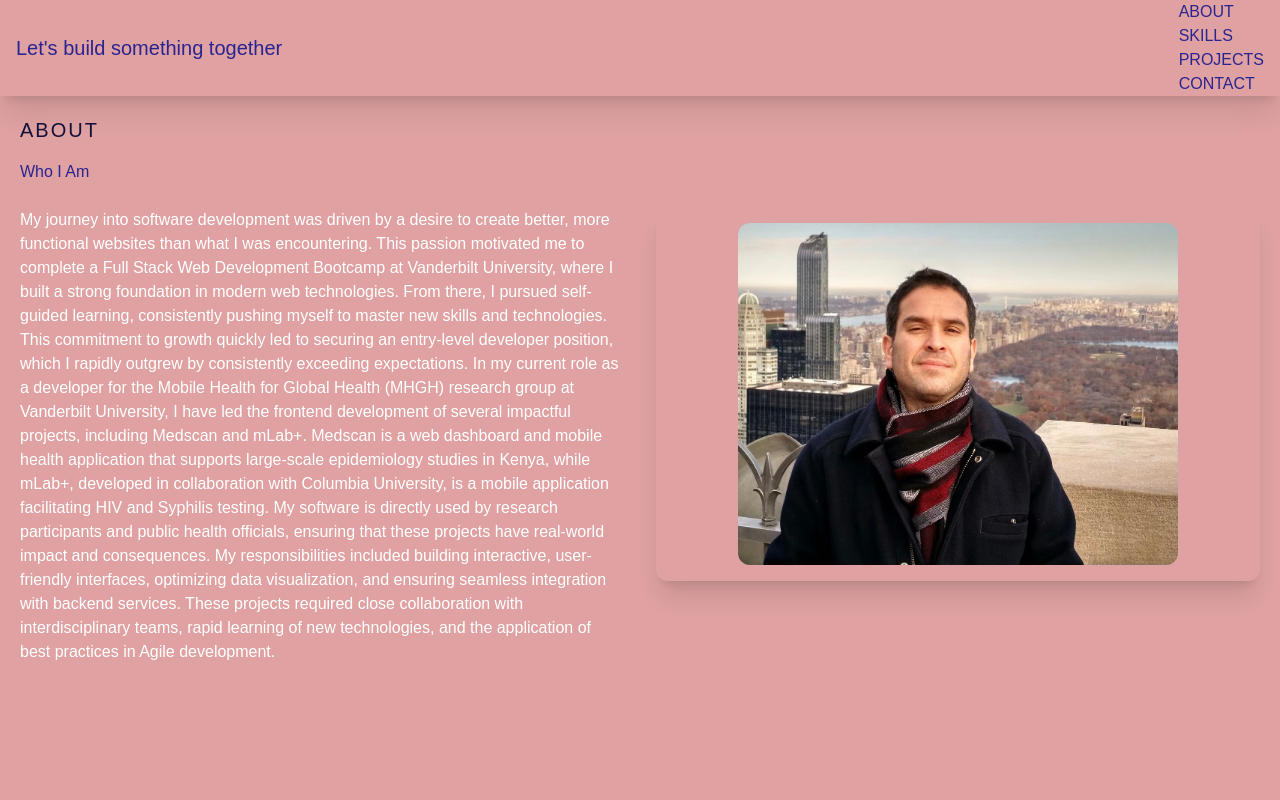
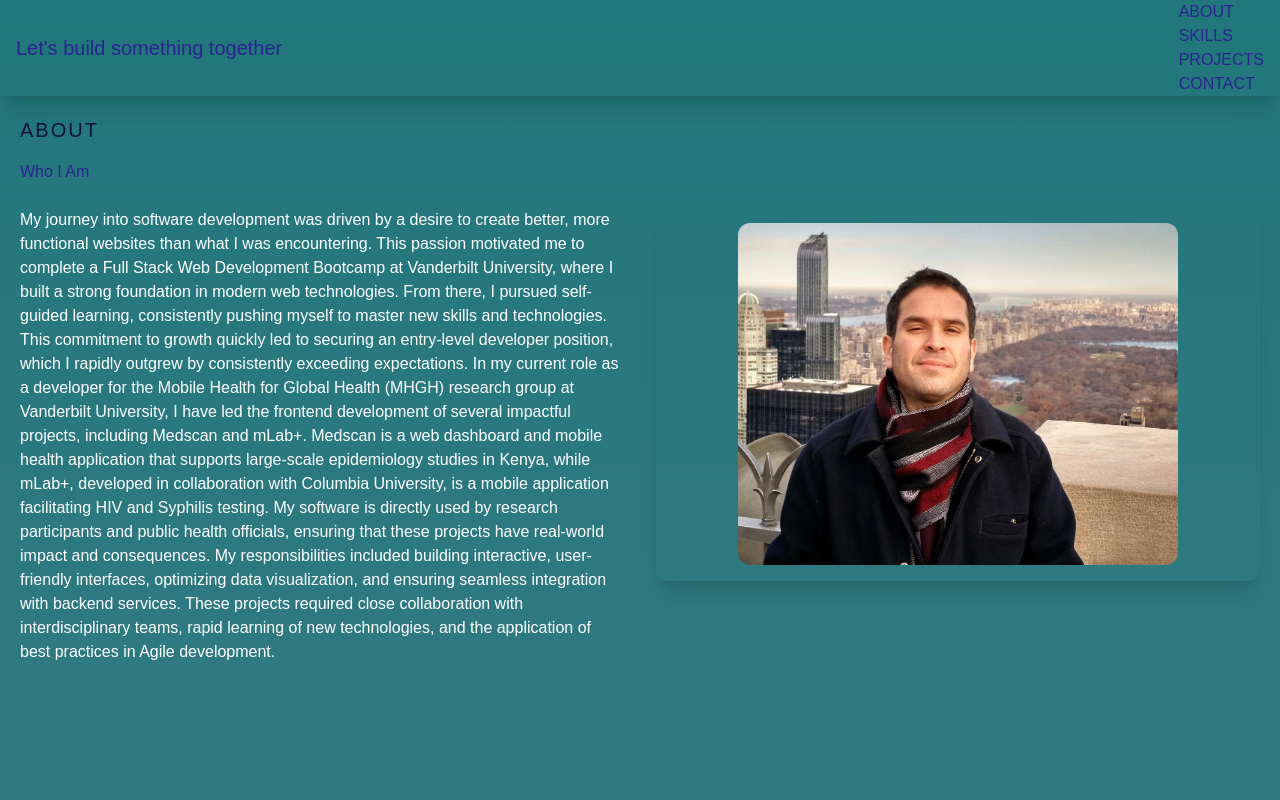
Before and after one commit to Matt658041/my-resume-profile, a Next.js app: page / in a window 1280 px wide. Shown: the top 800 px of the page. Built offline with nearby package versions, Linux system fonts and the light colour scheme.

Commit message:
added linear gradient

```diff
--- a/src/app/globals.css
+++ b/src/app/globals.css
@@ -3,19 +3,21 @@
 @tailwind utilities;
 
 :root {
-  --background: #dfa1a1;
+    --background-light: #21777b;
+   --background-dark: #4f7f8f;
   --foreground: #2a2491;
 }
 
 @media (prefers-color-scheme: dark) {
   :root {
-    --background: #4f7f8f;
+   --background-light: #4f7f8f;
+    --background-dark: #076358;
     --foreground: #ededed;
   }
 }
 
 body {
   color: var(--foreground);
-  background: var(--background);
+    background: linear-gradient(to bottom, var(--background-light), var(--background-dark));
   font-family: Arial, Helvetica, sans-serif;
 }
```
